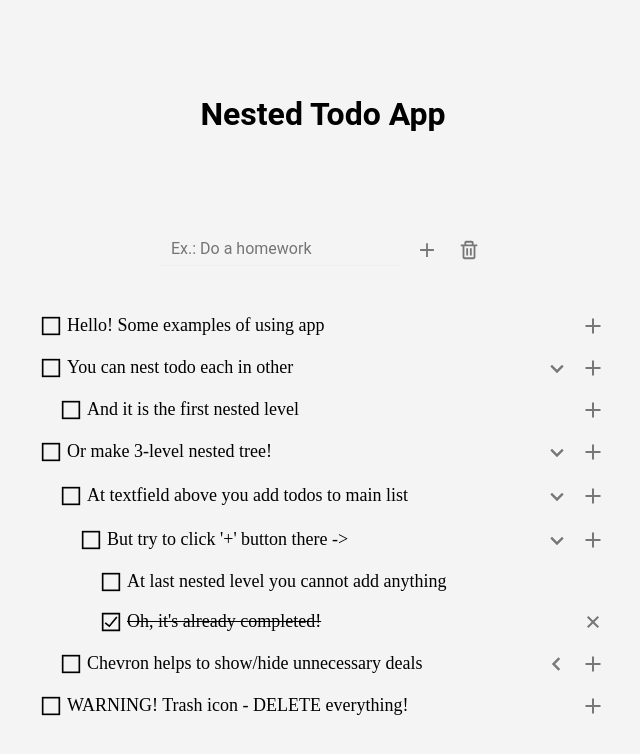
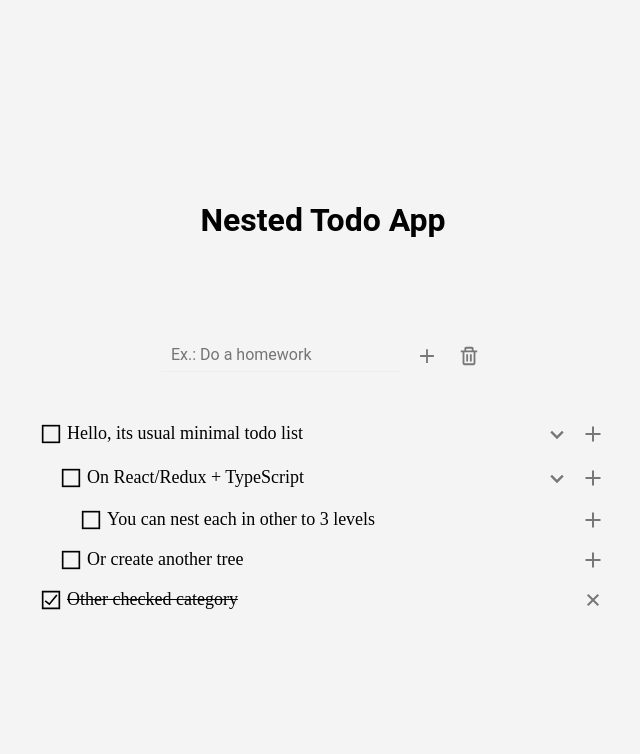
Before and after one commit to lomeat/nested-todos, a React app: page / in a window 1280 px wide. Shown: the top 754 px of the page, without its empty margins (317-957 px from the left). Built offline with nearby package versions, Linux system fonts and the light colour scheme; the HTML template or start-up script is replaced by a standard one; what webfontloader would draw is missing.

Commit message:
docs: update mock

```diff
--- a/src/mock.ts
+++ b/src/mock.ts
@@ -9,21 +9,20 @@ export const newTodoMock = {
 export const todosMock = {
   children: [
     {
-      id: 123,
-      title: "Hello! Some examples of using app",
-      isComplete: false,
-      isShowChildren: true,
-      children: [],
-    },
-    {
-      id: 121233,
-      title: "You can nest todo each in other",
+      id: 29879,
+      title: "Hello, its usual minimal todo list",
       isComplete: false,
       isShowChildren: true,
       children: [
         {
-          id: 234,
-          title: "And it is the first nested level",
+          id: 123,
+          title: "On React/Redux + TypeScript",
+          isComplete: false,
+          isShowChildren: true,
+          children: [
+            {
+              id: 456,
+              title: "You can nest each in other to 3 levels",
               isComplete: false,
               isShowChildren: true,
               children: [],
@@ -31,71 +30,20 @@ export const todosMock = {
           ],
         },
         {
-      id: 432,
-      title: "Or make 3-level nested tree!",
-      isComplete: false,
-      isShowChildren: true,
-      children: [
-        {
-          id: 3452,
-          title: "At textfield above you add todos to main list",
-          isComplete: false,
-          isShowChildren: true,
-          children: [
-            {
-              id: 25234,
-              title: "But try to click '+' button there ->",
-              isComplete: false,
-              isShowChildren: true,
-              children: [
-                {
-                  id: 6154,
-                  title: "At last nested level you cannot add anything",
+          id: 345,
+          title: "Or create another tree",
           isComplete: false,
           isShowChildren: true,
           children: [],
         },
+      ],
+    },
     {
-                  id: 56745,
-                  title: "Oh, it's already completed!",
+      id: 2431,
+      title: "Other checked category",
       isComplete: true,
       isShowChildren: true,
       children: [],
     },
   ],
-            },
-          ],
-        },
-        {
-          id: 3412352,
-          title: "Chevron helps to show/hide unnecessary deals",
-          isComplete: false,
-          isShowChildren: false,
-          children: [
-            {
-              id: 45234,
-              title: "All data save to local cache",
-              isComplete: false,
-              isShowChildren: false,
-              children: [],
-            },
-            {
-              id: 345345,
-              title: "So try to edit something and reload page!",
-              isComplete: false,
-              isShowChildren: false,
-              children: [],
-            },
-          ],
-        },
-      ],
-    },
-    {
-      id: 29879,
-      title: "WARNING! Trash icon - DELETE everything!",
-      isComplete: false,
-      isShowChildren: true,
-      children: [],
-    },
-  ],
 };
```
Lines whose indentation alone changed are shown as unchanged.
